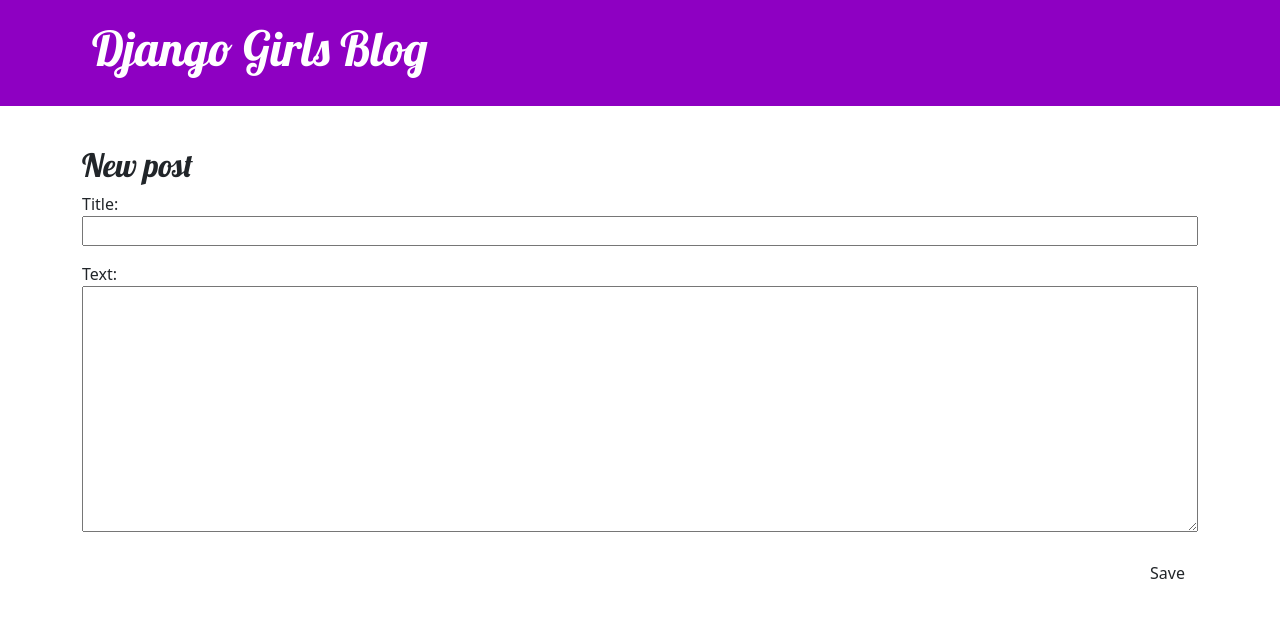
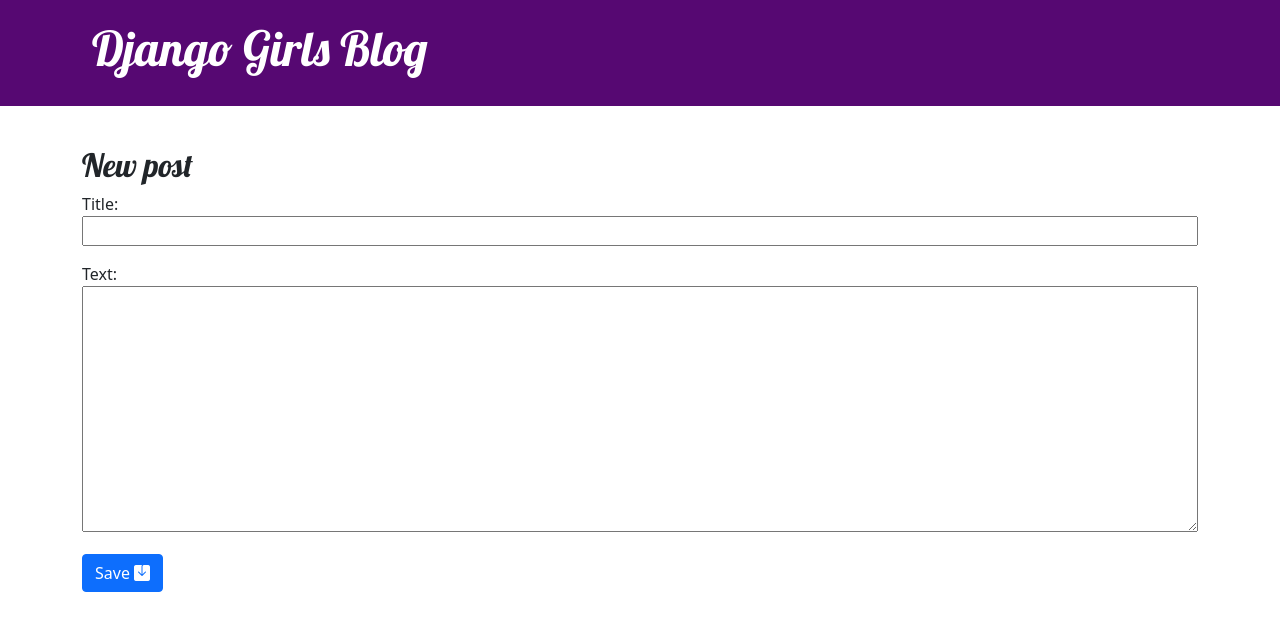
Before and after one commit to LiliGC/my-first-blog, a Django app: page /post/new/ in a window 1280 px wide. Shown: the top 631 px of the page. Run offline with Django 4.2, Linux system fonts and the light colour scheme.

Commit message:
Modifique templatesm agregue iconos

```diff
--- a/blog/static/css/blog.css
+++ b/blog/static/css/blog.css
@@ -1,5 +1,5 @@
 .page-header {
-    background-color: #8e00c2;
+    background-color: #560872;
     margin-top: 0;
     margin-bottom: 40px;
     padding: 20px 20px 20px 40px;
--- a/blog/templates/blog/base.html
+++ b/blog/templates/blog/base.html
@@ -1,18 +1,19 @@
 <!DOCTYPE html>
+{% load static %}
 <html>
     <head>
         <title>Django Girls blog</title>
         <!-- CSS only -->
         <link href="https://cdn.jsdelivr.net/npm/bootstrap@5.1.3/dist/css/bootstrap.min.css" rel="stylesheet" integrity="sha384-1BmE4kWBq78iYhFldvKuhfTAU6auU8tT94WrHftjDbrCEXSU1oBoqyl2QvZ6jIW3" crossorigin="anonymous">
         <script src="https://cdn.jsdelivr.net/npm/bootstrap@5.1.3/dist/js/bootstrap.bundle.min.js" integrity="sha384-ka7Sk0Gln4gmtz2MlQnikT1wXgYsOg+OMhuP+IlRH9sENBO0LRn5q+8nbTov4+1p" crossorigin="anonymous"></script>
-        {% load static %}
+        <link rel="stylesheet" href="https://cdn.jsdelivr.net/npm/bootstrap-icons@1.8.3/font/bootstrap-icons.css">
         <link rel="stylesheet" href="{% static 'css/blog.css' %}">
         <link href="//fonts.googleapis.com/css?family=Lobster&subset=latin,latin-ext" rel="stylesheet" type="text/css">
     </head>
     <body>
         <header class="page-header">
             {% if user.is_authenticated %}
-                <a href="{% url 'post_new' %}" class="top-menu"><span class="glyphicon glyphicon-plus"></span></a>
+                <a href="{% url 'post_new' %}" class="top-menu"><i class="bi bi-journal-plus"></i></a>
             {% endif %}
             <div class="container">
                 <h1><a href="" class="external_link" id="link_to_wiki_page">Django Girls Blog</a></h1>
--- a/blog/templates/blog/post_detail.html
+++ b/blog/templates/blog/post_detail.html
@@ -8,9 +8,7 @@
             </div>
         {% endif %}
         {% if user.is_authenticated %}
-            <a class="btn btn-secondary" href="{% url 'post_edit' pk=post.pk %}">
-                {% include './icons/pencil-fill.svg' %}
-            </a>
+            <a href="{% url 'post_edit' pk=post.pk %}"class="btn btn-secondary"><i class="bi bi-pen-fill"></i></a>
         {% endif %}
         <h2>{{ post.title }}</h2>
         <p>{{ post.text|linebreaksbr }}</p>
--- a/blog/templates/blog/post_edit.html
+++ b/blog/templates/blog/post_edit.html
@@ -4,6 +4,6 @@
     <h2>New post</h2>
     <form method="POST" class="post-form">{% csrf_token %}
         {{ form.as_p }}
-        <button type="submit" class="save btn btn-default">Save</button>
+        <button type="submit" class="btn btn-primary">Save  <i class="bi bi-save-fill"></i></button>
     </form>
 {% endblock %}
```
